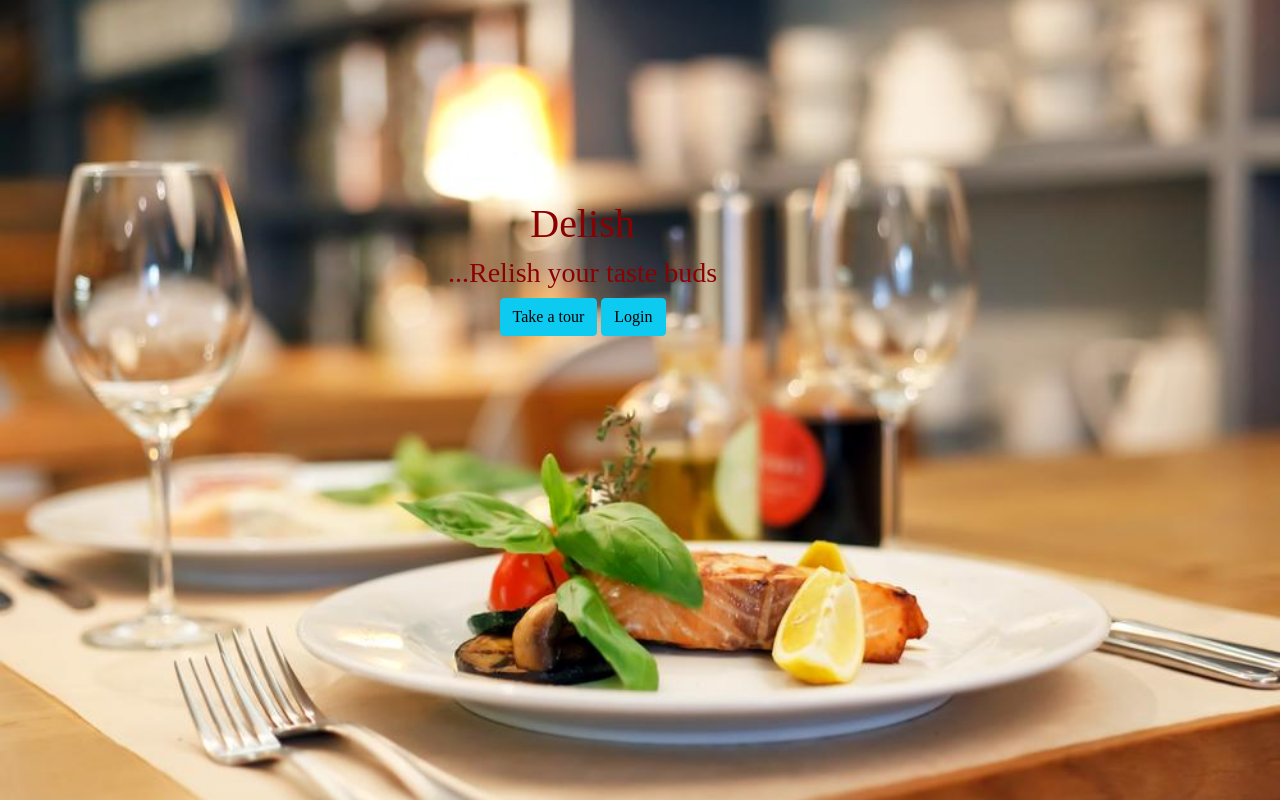
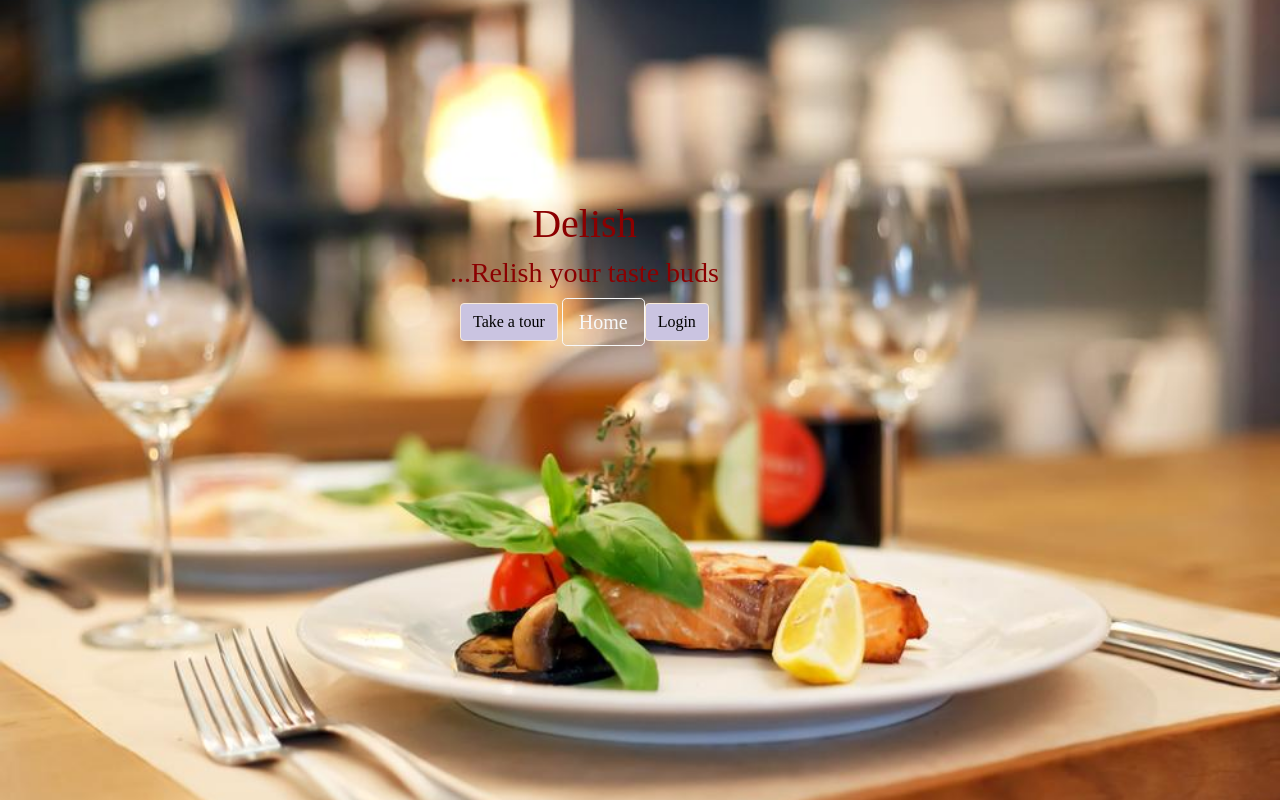
Before and after one commit to Rits620/Delish, a React (Create React App) app: page / in a window 1280 px wide. Built offline with nearby package versions, Linux system fonts and the light colour scheme.

Commit message:
adding pictures

```diff
--- a/package.json
+++ b/package.json
@@ -6,10 +6,12 @@
     "@testing-library/jest-dom": "^5.14.1",
     "@testing-library/react": "^11.2.7",
     "@testing-library/user-event": "^12.8.3",
-    "bootstrap": "^5.1.1",
+    "bootstrap": "^5.1.0",
     "react": "^17.0.2",
-    "react-bootstrap": "^1.6.3",
+    "react-bootstrap": "^2.0.0-beta.6",
     "react-dom": "^17.0.2",
+    "react-router-bootstrap": "^0.25.0",
+    "react-router-dom": "^5.3.0",
     "react-scripts": "4.0.3",
     "web-vitals": "^1.1.2"
   },
--- /dev/null
+++ b/src/About.js
@@ -0,0 +1,11 @@
+import React from 'react'
+
+const About = () => {
+    return (
+        <div>
+            <h1>This is About Page</h1>
+        </div>
+    )
+}
+
+export default About
--- a/src/App.css
+++ b/src/App.css
@@ -1,6 +1,5 @@
 .App {
   text-align: center;
-
 }
 
 /*
@@ -30,7 +29,12 @@
   color: #61dafb;
 }
 
-@keyframes App-logo-spin {
+.btn-info {
+  background-color: #cac4e1 !important;
+  border-color: antiquewhite !important;
+}
+
+@keyframes App-spin {
   from {
     transform: rotate(0deg);
   }
--- a/src/App.js
+++ b/src/App.js
@@ -1,15 +1,16 @@
-
 import "./App.css";
 import EntryLogo from "./assets/res2.jpeg";
 import Button from "react-bootstrap/Button";
-import  Container   from "react-bootstrap/Container";
+import {Link} from "react-router-dom";
+import Container from "react-bootstrap/Container";
+import { BrowserRouter as Router,Route } from "react-router-dom";
+import Homepage from "./Homepage";
 
 function App() {
-
-  const handleClick=()=>{
-
-  } // to create react-router for routing to homepage
+  const handleClick = () => {}; // to create react-router for routing to homepage
   return (
+    <Router>
+      <Route path="/Homepage" component={Homepage} />
       <div
         style={{
           backgroundImage: `url(${EntryLogo})`,
@@ -27,11 +28,22 @@ function App() {
           <h1>Delish</h1>
           <h3>...Relish your taste buds</h3>
           <Container justify>
-        <Button variant='info' onClick={handleClick}>Take a tour</Button>{'  '}
-        <Button variant='info'>Login</Button>
+            <Button variant="info" to="/menu">
+              Take a tour
+            </Button>
+            {"  "}
+            <Link
+              className="btn btn-outline-light btn-lg"
+              role="button"
+              to="/Homepage"
+            >
+              Home
+            </Link>
+            <Button variant="info">Login</Button>
           </Container>
         </div>
       </div>
+    </Router>
   );
 }
 
--- /dev/null
+++ b/src/Homepage.js
@@ -0,0 +1,38 @@
+import React from "react";
+import { Navbar, Nav } from "react-bootstrap";
+import { LinkContainer } from "react-router-bootstrap";
+import "bootstrap/dist/css/bootstrap.min.css";
+import { BrowserRouter as Router, Switch, Route } from "react-router-dom";
+import About from "./About";
+import Menu from "./Menu";
+
+const Homepage = () => {
+  return (
+    <Router>
+      <Switch>
+        <Route exact path="/" component={Homepage} />
+        <Route path="/Menu" component={Menu} />
+        <Route path="/About" component={About} />
+      </Switch>
+
+      <Navbar bg="primary" expand="lg">
+        <LinkContainer to="/Homepage">
+          <Navbar.Brand>React-Bootstrap</Navbar.Brand>
+        </LinkContainer>
+        <Navbar.Toggle aria-controls="basic-navbar-nav" />
+        <Navbar.Collapse id="basic-navbar-nav">
+          <Nav className="mr-auto">
+            <LinkContainer to="/Menu">
+              <Nav.Link>Menu</Nav.Link>
+            </LinkContainer>
+            <LinkContainer to="/About">
+              <Nav.Link>About</Nav.Link>
+            </LinkContainer>
+          </Nav>
+        </Navbar.Collapse>
+      </Navbar>
+    </Router>
+  );
+};
+
+export default Homepage;
--- /dev/null
+++ b/src/Menu.js
@@ -0,0 +1,11 @@
+import React from 'react'
+
+const Menu = () => {
+    return (
+        <div>
+            <h1>This is Menu Page</h1>
+        </div>
+    )
+}
+
+export default Menu
--- a/src/index.js
+++ b/src/index.js
@@ -1,9 +1,9 @@
 import React from 'react';
-import ReactDOM from 'react-dom';
+import ReactDOM from "react-dom";
 import './index.css';
 import App from './App';
 import reportWebVitals from './reportWebVitals';
-import 'bootstrap/dist/css/bootstrap.min.css';
+
 
 ReactDOM.render(
   <React.StrictMode>
```
Also changed, not shown: 1 other file (tests, documents, lock files or other folders). Lines whose indentation alone changed are shown as unchanged.
